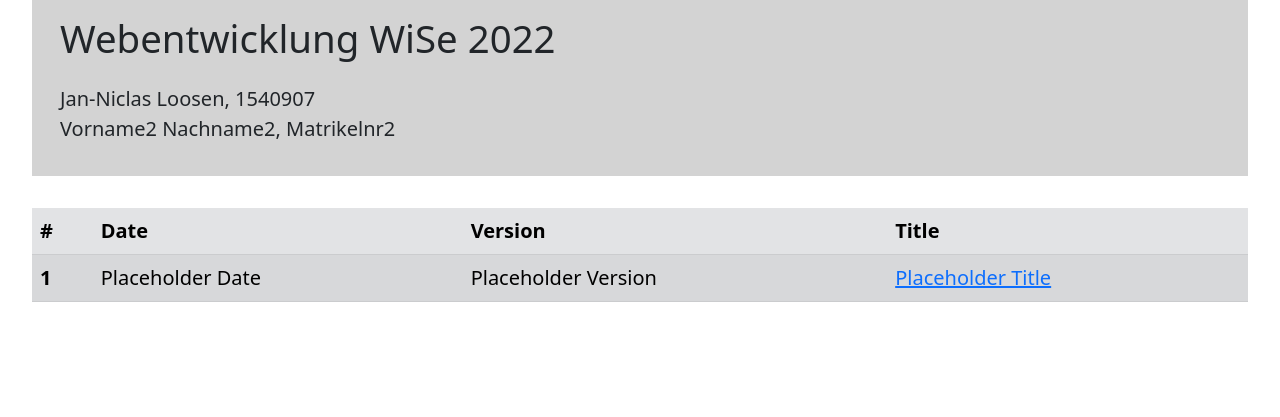
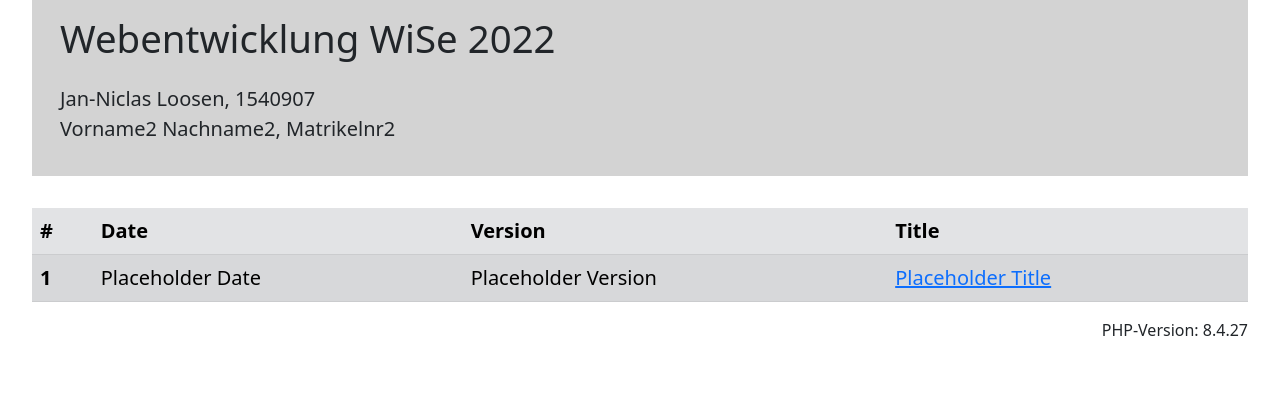
Before and after one commit to Loosen-IT/WEB_Education, a PHP site: page / in a window 1280 px wide. Shown: the part 33-450 px from the top of the page. Run offline with PHP 8.4, Linux system fonts and the light colour scheme.

Commit message:
Small changes.

```diff
--- a/index.php
+++ b/index.php
@@ -14,7 +14,7 @@
             Vorname2&nbsp;Nachname2,&nbsp;Matrikelnr2 </p>
     </div>
 </div>
-<div name="Seitenuebersicht" style="padding-top:2em;">
+<div name="container-fluid" style="padding-top:2em;">
     <table class="table table-secondary table-striped table-hover">
         <thead class="lead">
         <tr>
@@ -35,6 +35,9 @@
             <!-- for adding new site-->
         </tbody>
     </table>
+    <div align="right">
+        <p class="lead" style="font-size:1em">PHP-Version: <?php echo PHP_VERSION; ?></p>
+    </div>
 </div>
 </body>
 </html>
```
